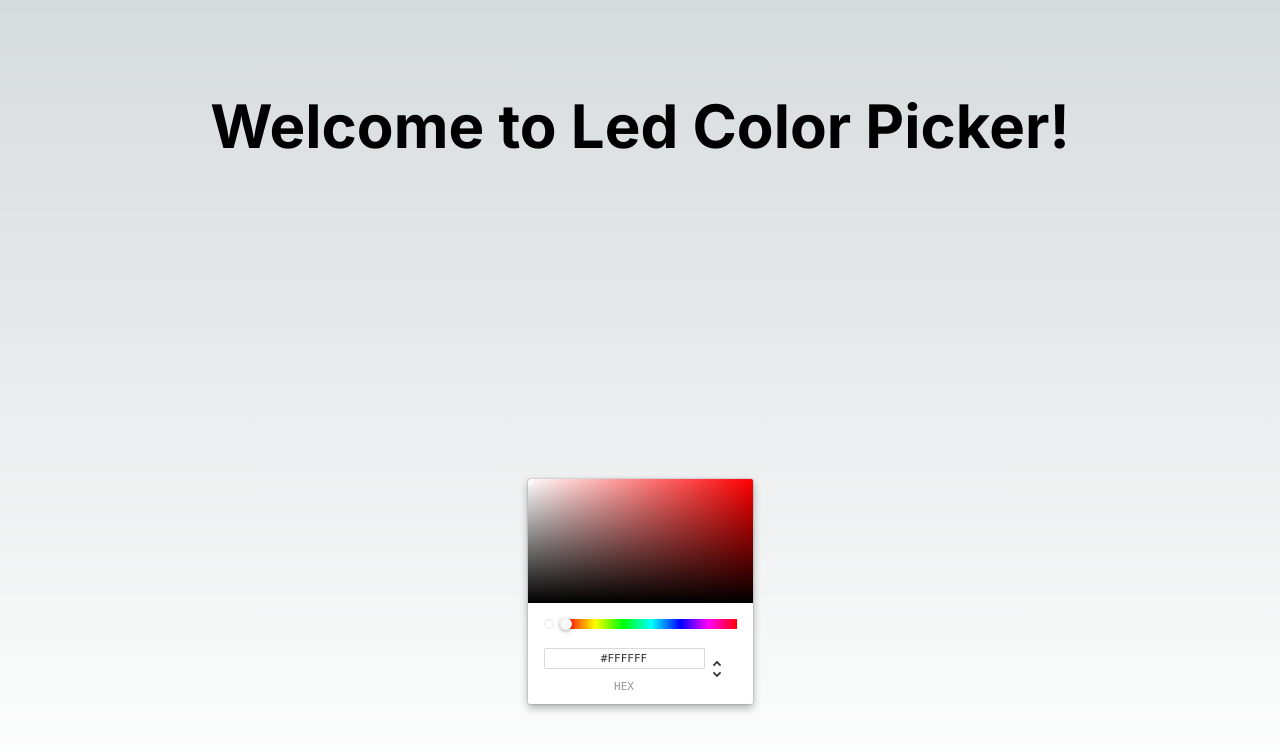
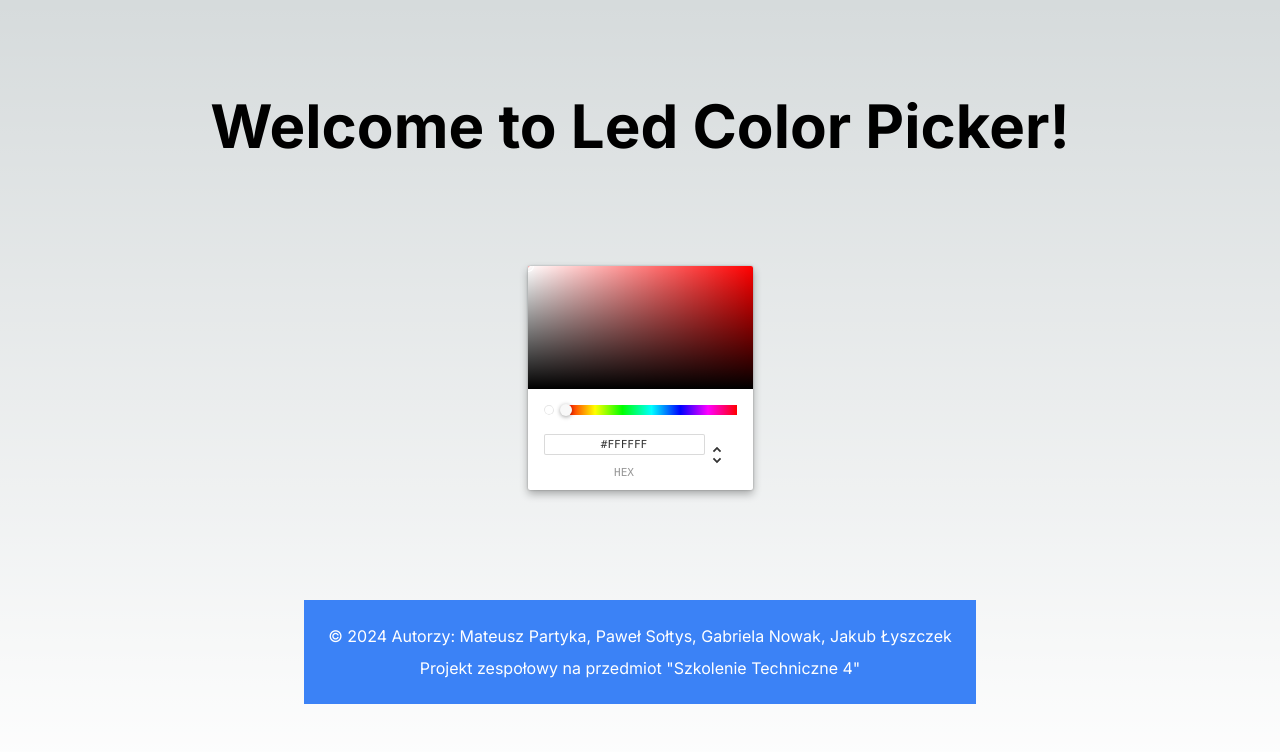
Before and after one commit to Mat55PL/ST4_Front, a Next.js app in the folder st4-front/: page / in a window 1280 px wide. Shown: the top 752 px of the page. Built offline with nearby package versions, Linux system fonts and the light colour scheme.

Commit message:
add footer

```diff
--- /dev/null
+++ b/st4-front/src/app/footer.tsx
@@ -0,0 +1,10 @@
+function Footer() {
+    return (
+        <footer className="bg-blue-500 p-6 text-center text-white">
+            <p className="mb-2">© 2024 Autorzy: Mateusz Partyka, Paweł Sołtys, Gabriela Nowak, Jakub Łyszczek</p>
+            <p>Projekt zespołowy na przedmiot "Szkolenie Techniczne 4"</p>
+        </footer>
+    )
+}
+
+export default Footer;
--- a/st4-front/src/app/page.tsx
+++ b/st4-front/src/app/page.tsx
@@ -2,6 +2,7 @@
 import Image from "next/image";
 import { SetStateAction, useState } from "react";
 import { ChromePicker, TwitterPicker } from 'react-color';
+import Footer from "./footer";
 
 
 
@@ -57,6 +58,7 @@ export default function Home() {
         onChangeComplete={handleChangeComplete}
         disableAlpha={true}
       />
+      <Footer />
     </main>
   );
 }
```
